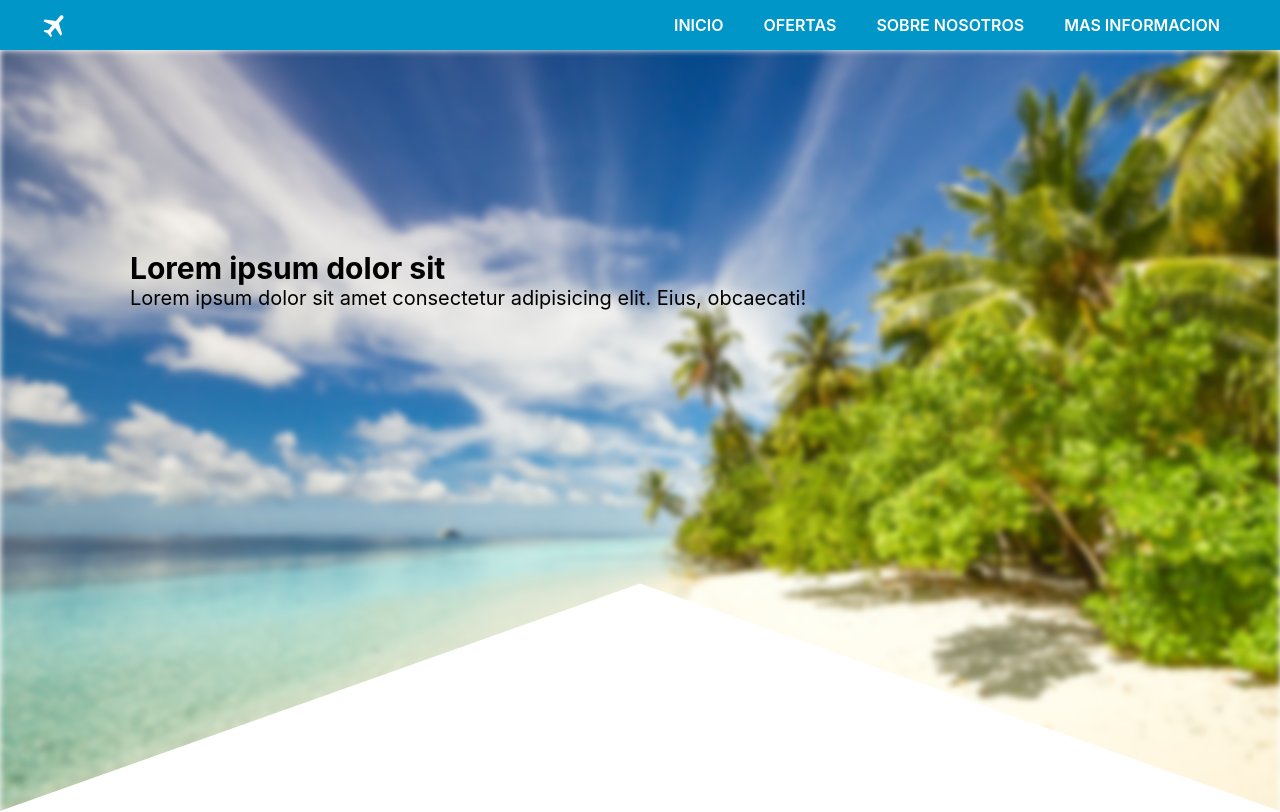
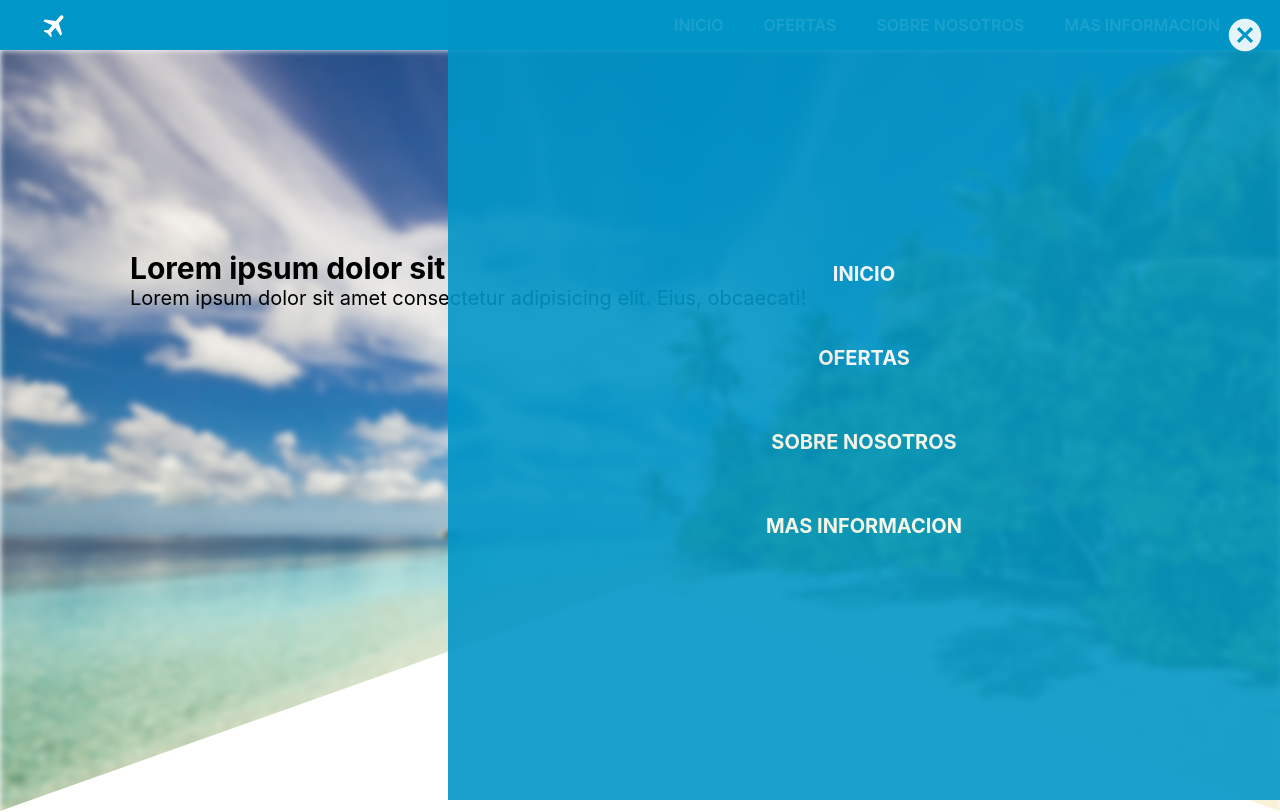
Before and after one commit to carl115/travelPage, a React (Create React App) app: page / in a window 1280 px wide. Shown: the top 812 px of the page. Built offline with nearby package versions, Linux system fonts and the light colour scheme.

Commit message:
Menu desplegable animacion

```diff
--- a/src/components/header.js
+++ b/src/components/header.js
@@ -22,11 +22,21 @@ function Header() {
             <svg xmlns="http://www.w3.org/2000/svg" viewBox="0 0 1440 320">
                 <path fill="#ffffff" fill-opacity="1" d="M0,288L720,32L1440,288L1440,320L720,320L0,320Z"></path>
             </svg>
-            <button className="btn-menu" id="btn-menu">
+            <button className="btn-menu" id="btn-menu" onClick={
+                () => {
+                    document.querySelector('.menu-desplegable').classList.toggle('activo')
+                    document.querySelector('.btn-cerrar').classList.toggle('btn-activo')
+                }
+            }>
                 <ion-icon name="menu"></ion-icon>
             </button>
-            <div className="menu-desplegable">
-                <button className="btn-cerrar" id="btn-cerrar">
+            <div className="menu-desplegable activo">
+                <button className="btn-cerrar btn-activo" id="btn-cerrar" onClick={
+                    () => {
+                        document.querySelector('.menu-desplegable').classList.toggle('activo')
+                        document.querySelector('.btn-cerrar').classList.toggle('btn-activo')
+                    }
+                }>
                     <ion-icon name="close-circle"></ion-icon>
                 </button>
                 <ul>
--- a/src/components/styles/Header.css
+++ b/src/components/styles/Header.css
@@ -83,11 +83,10 @@
     background: #0096c7;
     width: 65%;
     min-height: 100vh;
-    display: none;
     position: fixed;
     top: 0;
     right: -500px;
-    opacity: 0.8;
+    opacity: 0.9;
     transition: all 800ms;
     z-index: 10;
 }
@@ -99,12 +98,19 @@
     font-size: 40px;
     color: #ffffff;
     border: none;
-    display: none;
+    display: flex;
     align-items: center;
     justify-content: center;
     position: fixed;
     top: 5px;
     right: 5px;
+    opacity: 0;
+    transition: all 900ms;
+}
+
+.Header .menu-desplegable .btn-activo {
+    display: flex;
+    opacity: 1;
 }
 
 .Header .menu-desplegable ul {
@@ -128,6 +134,11 @@
     font-weight: 700;
     color: #ffffff;
 }
+
+.Header .activo {
+    right: 0;
+}
+
 
 @media (max-width: 1024px ) {
     .Header .content {
```
